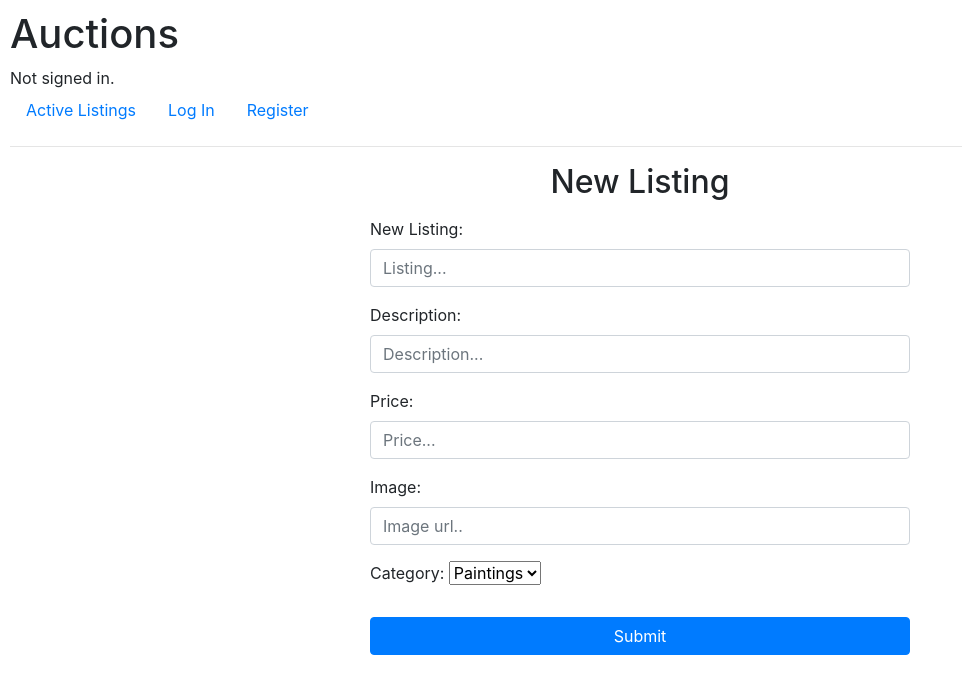
After one commit to the-vegetarian-vampire/Commerce, a Django app: page /create in a window 1280 px wide. The commit adds this page. Shown: the top 694 px of the page, without its empty margins (0-962 px from the left). Run offline with Django 3.2, Linux system fonts and the light colour scheme; data comes from the database, SQL or seed files in the repository; some libraries are stand-ins or nearby versions.

Commit message:
Add files via upload

```diff
--- a/commerce/auctions/models.py
+++ b/commerce/auctions/models.py
@@ -13,11 +13,11 @@ class Category(models.Model):
 
 class Auction_Listing(models.Model):
     title = models.CharField(max_length=64)
-    description = models.CharField(max_length=164)
+    description = models.CharField(max_length=280)
+    price = models.FloatField()
     imageURL = models.CharField(max_length=64)
-    price = models.FloatField()
     active = models.BooleanField(default=True)
-    ower = models.ForeignKey(User, on_delete=models.CASCADE, blank=True, null = True, related_name="user")
+    owner = models.ForeignKey(User, on_delete=models.CASCADE, blank=True, null = True, related_name="user")
     category = models.ForeignKey(Category, on_delete=models.CASCADE, blank=True, null=True, related_name="category")
 
     def __str__(self) -> str:
--- /dev/null
+++ b/commerce/auctions/templates/auctions/create_new.html
@@ -0,0 +1,41 @@
+{% extends "auctions/layout.html" %}
+
+{% block body %}
+    <h2 class="text-center title">New Listing</h2>
+
+    <div class="container">
+        <div class="row justify-content-center align-items-center">
+            <div class="col-10 col-md-8 col-lg-6 pt-2">
+            <form action="{% url 'create' %}" method="POST">
+                {% csrf_token %}
+        <div class="form-group">
+          <label for="title">New Listing:</label>
+          <input type="text" name="title" class="form-control" id="title" placeholder="Listing...">
+        </div>
+        <div class="form-group">
+            <label for="description">Description:</label>
+            <input type="text" name="description" class="form-control" id="description" placeholder="Description...">
+          </div>
+          <div class="form-group">
+            <label for="price">Price:</label>
+            <input type="number" name="price" class="form-control" id="price" placeholder="Price...">
+          </div>
+          <div class="form-group">
+            <label for="Image">Image:</label>
+            <input type="text" name="image" class="form-control" id="image" placeholder="Image url..">
+          </div>
+          <div class="form-group">
+            <label for="category">Category:</label>
+            <select name="category" id="category">
+                {% for cat in categories %}
+                <option value="{{ cat }}">{{ cat }}</option>
+                {% endfor %}
+
+            </select>
+          </div>
+          <div class="form-group my-4">
+            <button type="submit" class="btn btn-primary btn-customized btn-block">Submit</button>
+        </div>
+        </div>
+    </div>
+{% endblock %}
--- a/commerce/auctions/templates/auctions/index.html
+++ b/commerce/auctions/templates/auctions/index.html
@@ -3,5 +3,4 @@
 {% block body %}
     <h2>Active Listings</h2>
 
-    TODO
 {% endblock %}
--- a/commerce/auctions/templates/auctions/layout.html
+++ b/commerce/auctions/templates/auctions/layout.html
@@ -21,6 +21,15 @@
                 <a class="nav-link" href="{% url 'index' %}">Active Listings</a>
             </li>
             {% if user.is_authenticated %}
+            <li class="nav-item">
+                <a class="nav-link" href="{% url 'create' %}">Watchlist</a>
+            </li>
+            <li class="nav-item">
+                <a class="nav-link" href="{% url 'create' %}">Categories</a>
+            </li>
+            <li class="nav-item">
+                <a class="nav-link" href="{% url 'create' %}">Create Listing</a>
+            </li>
                 <li class="nav-item">
                     <a class="nav-link" href="{% url 'logout' %}">Log Out</a>
                 </li>
--- a/commerce/auctions/urls.py
+++ b/commerce/auctions/urls.py
@@ -6,5 +6,6 @@ urlpatterns = [
     path("", views.index, name="index"),
     path("login", views.login_view, name="login"),
     path("logout", views.logout_view, name="logout"),
-    path("register", views.register, name="register")
+    path("register", views.register, name="register"),
+    path("create", views.create_new, name="create"),
 ]
--- a/commerce/auctions/views.py
+++ b/commerce/auctions/views.py
@@ -4,7 +4,7 @@ from django.http import HttpResponse, HttpResponseRedirect
 from django.shortcuts import render
 from django.urls import reverse
 
-from .models import User
+from .models import User, Category, Auction_Listing
 
 
 def index(request):
@@ -62,5 +62,29 @@ def register(request):
     else:
         return render(request, "auctions/register.html")
 
-def listing(request):
-    pass
+def create_new(request):
+    if request.method == "GET":
+        categories = Category.objects.all()
+        return render(request, "auctions/create_new.html", {
+            "categories": categories
+        })
+    else:
+        title = request.POST["title"]
+        description = request.POST["description"]
+        price = request.POST["price"]
+        image = request.POST["image"]
+        category = request.POST["category"]
+        current_user = request.user
+
+        data = Category.objects.get(categoryName=category)
+
+        new_listing = Auction_Listing(
+            title=title,
+            description=description,
+            price=float(price),
+            imageURL=image,
+            category=data,
+            owner=current_user,
+        )
+        new_listing.save()
+        return HttpResponseRedirect(reverse(index))
```
Also changed, not shown: commerce/auctions/migrations/0003_rename_ower_auction_listing_owner_and_more.py (added), commerce/auctions/static/auctions/styles.css (line endings or trailing spaces), commerce/auctions/templates/auctions/categories.html (added), commerce/auctions/templates/auctions/watchlist.html (added), commerce/db.sqlite3.
